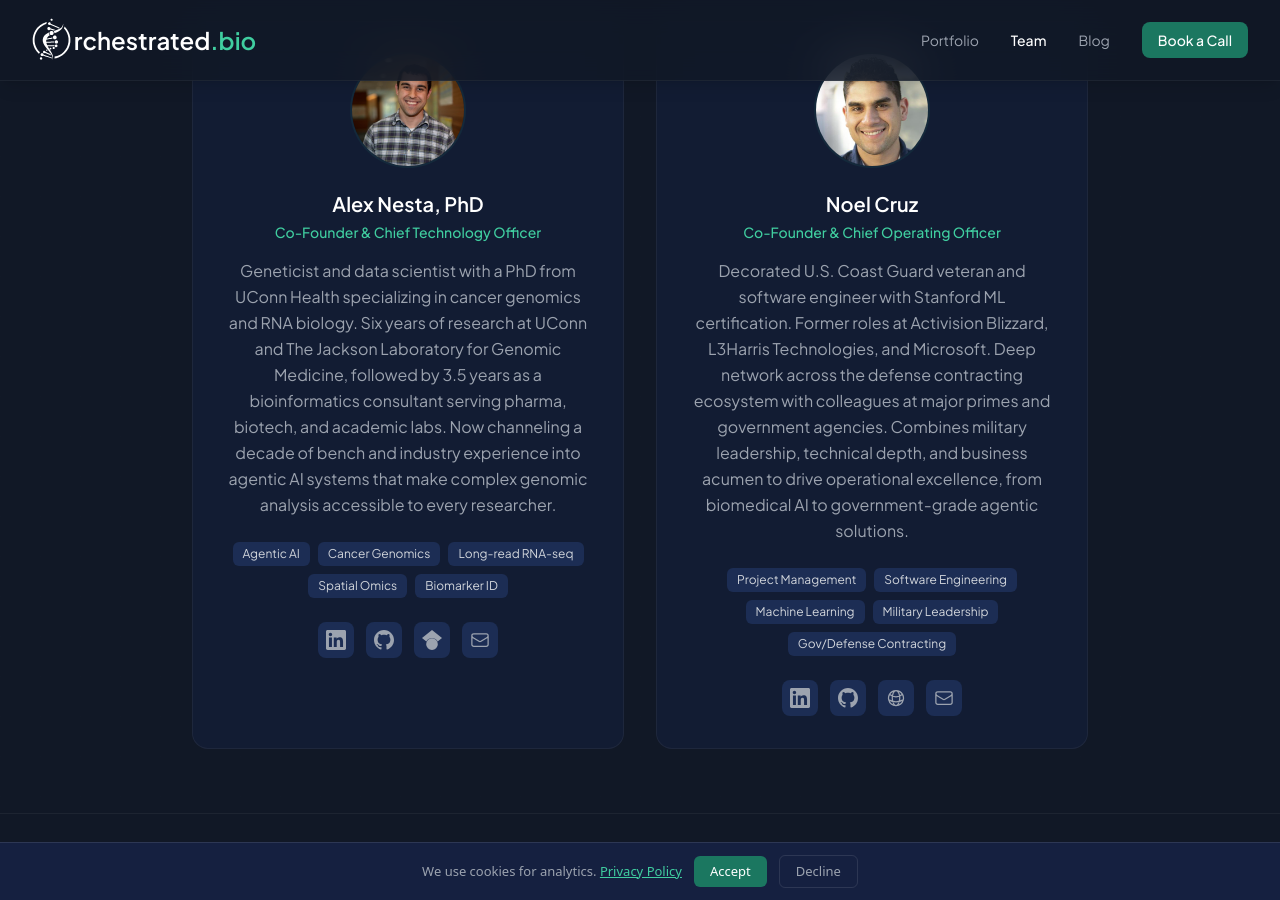
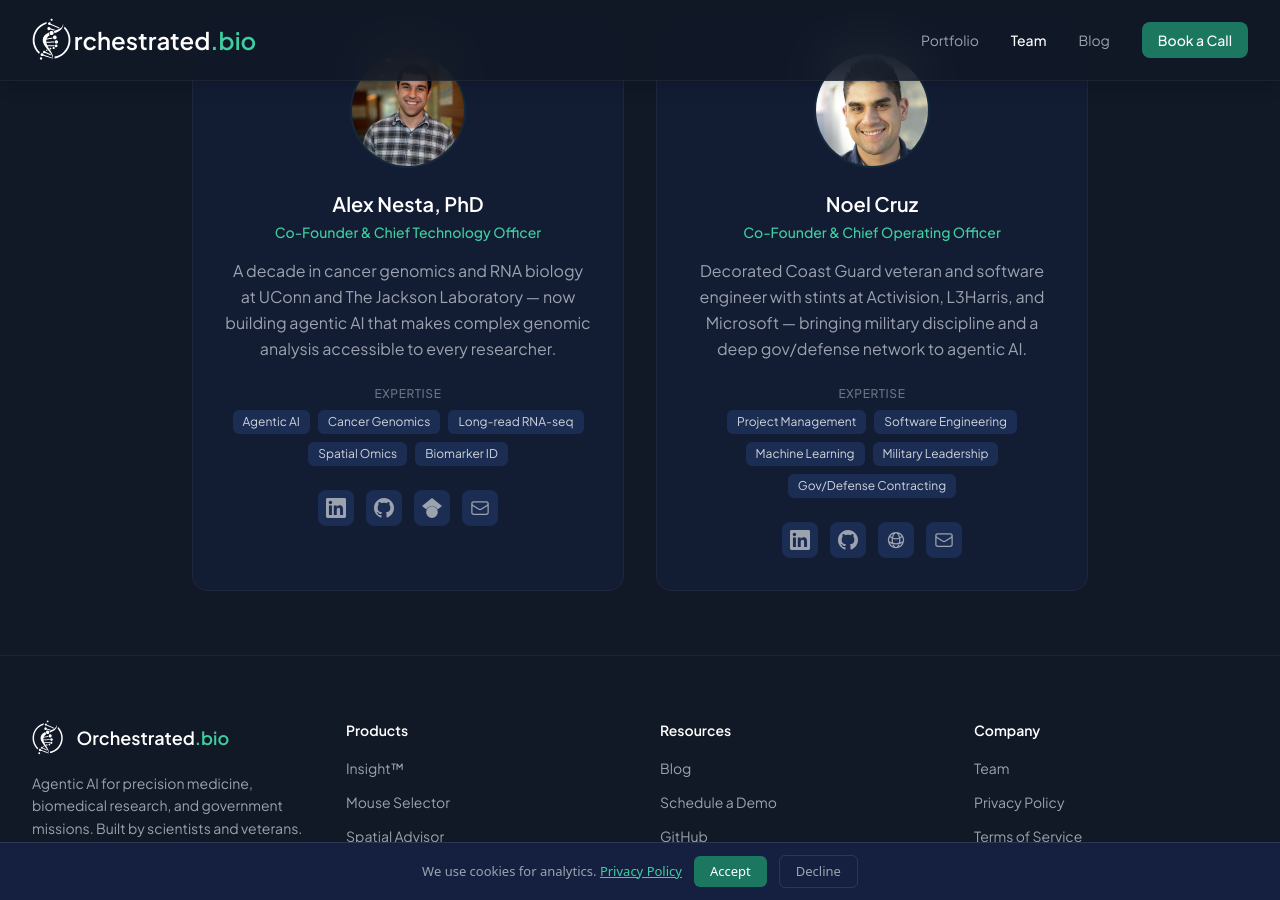
Before and after one commit to noeljcruz/orchestrated-bio.github.io, a Jekyll site: the page built from team/index.html, in a window 1280 px wide and 900 px high, scrolled down 364 px. Built offline with Jekyll 4.4.1, drawn with Linux system fonts in a browser that asks for light colours; nearby versions of some CDN libraries; some web fonts are replaced.

Commit message:
Fix issues #9 and #10: gradient text overuse and team card scannability
#10 — Gradient text reserved for hero moments only:
- portfolio.html: "Deployed Solutions" -> text-brand-400
- team.html: "Scientists & Engineers" -> text-brand-400
- Gradient retained on index.html hero h1 and all product hero_titles (one per page)

#9 — Team section scannability:
- Bios trimmed to single punchy sentences in team.yml
- Added "Expertise" label above skill tags in team-card.html

Co-Authored-By: Claude Sonnet 4.6 <noreply@anthropic.com>

```diff
--- a/_data/team.yml
+++ b/_data/team.yml
@@ -2,12 +2,7 @@
   role: "Co-Founder & Chief Technology Officer"
   photo: images/alex-nesta.jpg
   bio: >-
-    Geneticist and data scientist with a PhD from UConn Health specializing in
-    cancer genomics and RNA biology. Six years of research at UConn and The Jackson
-    Laboratory for Genomic Medicine, followed by 3.5 years as a bioinformatics
-    consultant serving pharma, biotech, and academic labs. Now channeling a decade
-    of bench and industry experience into agentic AI systems that make complex
-    genomic analysis accessible to every researcher.
+    A decade in cancer genomics and RNA biology at UConn and The Jackson Laboratory — now building agentic AI that makes complex genomic analysis accessible to every researcher.
   skills:
     - Agentic AI
     - Cancer Genomics
@@ -32,11 +27,7 @@
   role: "Co-Founder & Chief Operating Officer"
   photo: images/noel-cruz.jpg
   bio: >-
-    Decorated U.S. Coast Guard veteran and software engineer with Stanford ML certification.
-    Former roles at Activision Blizzard, L3Harris Technologies, and Microsoft. Deep network
-    across the defense contracting ecosystem with colleagues at major primes and government
-    agencies. Combines military leadership, technical depth, and business acumen to drive
-    operational excellence, from biomedical AI to government-grade agentic solutions.
+    Decorated Coast Guard veteran and software engineer with stints at Activision, L3Harris, and Microsoft — bringing military discipline and a deep gov/defense network to agentic AI.
   skills:
     - Project Management
     - Software Engineering
--- a/_includes/team-card.html
+++ b/_includes/team-card.html
@@ -13,10 +13,13 @@
 
         <p class="text-gray-400 text-base leading-relaxed mb-6">{{ m.bio }}</p>
 
-        <div class="flex flex-wrap justify-center gap-2 mb-6">
-            {% for skill in m.skills %}
-            <span class="px-2.5 py-1 rounded-md bg-navy-800 text-gray-300 text-xs">{{ skill }}</span>
-            {% endfor %}
+        <div class="mb-6">
+            <p class="text-xs text-gray-500 font-medium uppercase tracking-wider mb-2">Expertise</p>
+            <div class="flex flex-wrap justify-center gap-2">
+                {% for skill in m.skills %}
+                <span class="px-2.5 py-1 rounded-md bg-navy-800 text-gray-300 text-xs">{{ skill }}</span>
+                {% endfor %}
+            </div>
         </div>
 
         <div class="flex gap-3">
--- a/_layouts/portfolio.html
+++ b/_layouts/portfolio.html
@@ -10,7 +10,7 @@ layout: default
                 Our Portfolio
             </div>
             <h1 class="text-3xl sm:text-4xl font-bold text-white mb-6">
-                From Research to <span class="gradient-text">Deployed Solutions</span>
+                From Research to <span class="text-brand-400">Deployed Solutions</span>
             </h1>
             <p class="text-gray-400 text-lg leading-relaxed">
                 We build agentic AI that accelerates research workflows and enables novel data analysis
--- a/_layouts/team.html
+++ b/_layouts/team.html
@@ -12,7 +12,7 @@ layout: default
                 Our Team
             </div>
             <h1 class="text-3xl sm:text-4xl font-bold text-white mb-6">
-                Built by <span class="gradient-text">Scientists &amp; Engineers</span>
+                Built by <span class="text-brand-400">Scientists &amp; Engineers</span>
             </h1>
             <p class="text-gray-400 text-lg leading-relaxed">
                 Our founding team brings together deep biomedical research, agentic AI development,
```
